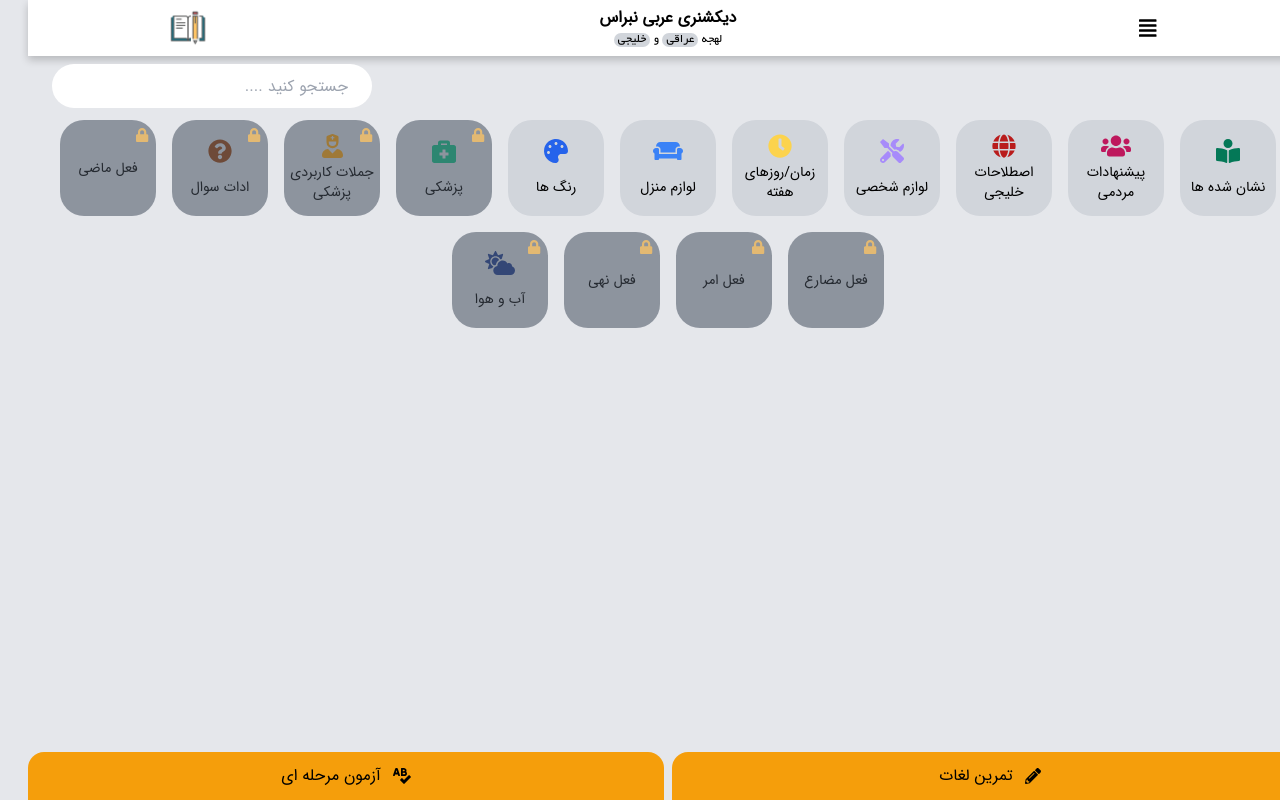
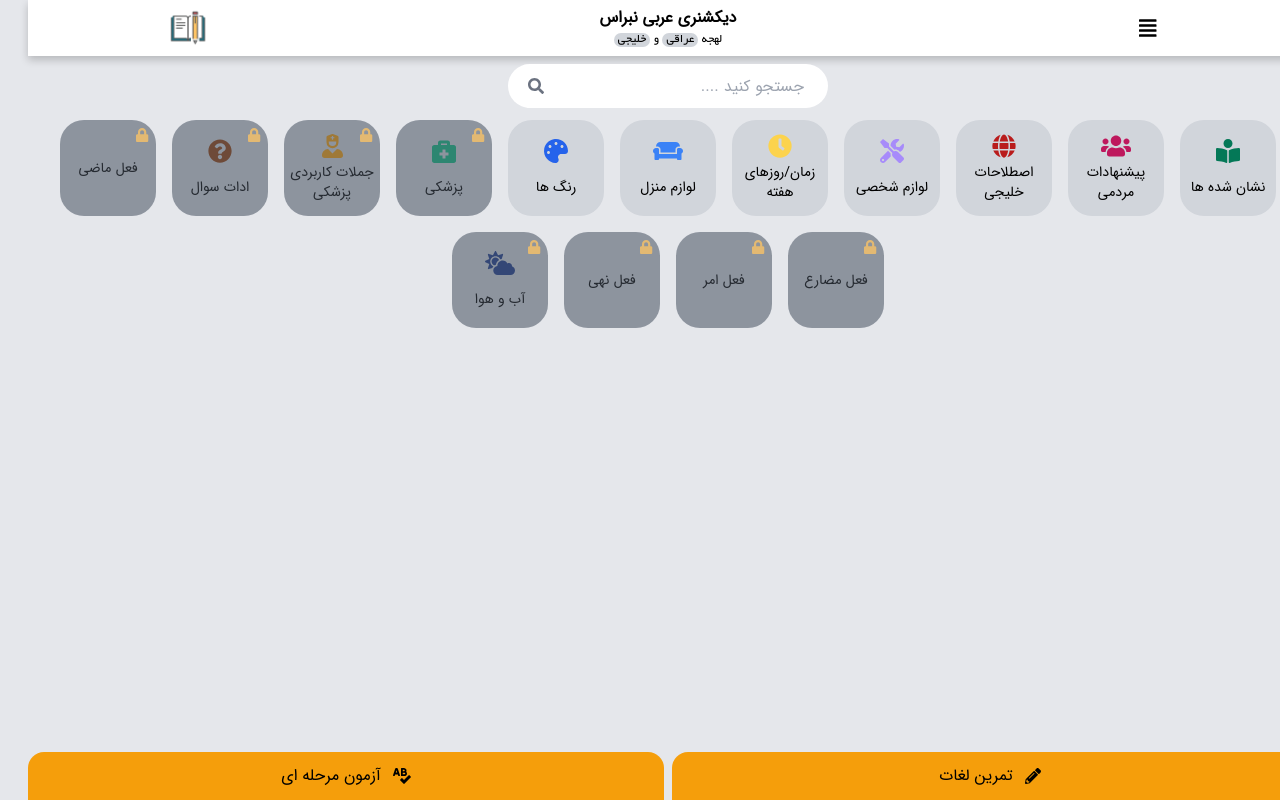
Before and after one commit to mohsenzamo/dictionary, a Vue app: page / in a window 1280 px wide. Built offline with nearby package versions, Linux system fonts and the light colour scheme.

Commit message:
fixed some style

```diff
--- a/src/views/Home.vue
+++ b/src/views/Home.vue
@@ -62,13 +62,7 @@ const words = [
     </modal>
   </transition>
   <div class="h-full pt-16">
-    <div class="h-11 flex fixed top-16 z-10 left-6 justify-items-center">
-      <span
-        class="z-10 h-full leading-snug font-normal text-center text-gray-500 absolute bg-transparent rounded text-base items-center justify-center w-8 left-4 pr-3 py-3"
-        @click="submit"
-      >
-        <fa icon="search" />
-      </span>
+    <div class="h-11 flex fixed top-16 z-10  w-screen justify-center">
       <input
         v-model="searchQuery"
         type="text"
@@ -76,6 +70,12 @@ const words = [
         class="h-full rounded-r-full rounded-l-full pr-6 focus:outline-none focus:ring-4 ring-yellow-500 ring-opacity-50 font-IRANSans w-80 z-20"
         @keyup.enter="submit"
       >
+      <span
+        class="z-30 h-full leading-snug font-normal text-center text-gray-500 rounded text-base flex items-center  justify-start w-12 pr-3 py-3 -mr-12"
+        @click="submit"
+      >
+        <fa icon="search" />
+      </span>
     </div>
     <!-- ------------------------------------- searchedWords ---------------------------------------------->
     <div
@@ -358,7 +358,4 @@ const words = [
   </div>
 </template>
 <style>
-input:focus + #button {
-  @apply border-t-4 border-l-4 border-b-4 border-yellow-500 border-opacity-50
-}
 </style>
--- a/src/views/Login.vue
+++ b/src/views/Login.vue
@@ -21,7 +21,7 @@ const formValue = ref(true)
             <input
               type="text"
               required
-              class="block w-full border-b-2 border-solid border-black focus:outline-none"
+              class="block w-full border-b-2 border-solid border-black focus:outline-none border-opacity-60"
             >
             <label class="text-yellow-600 absolute pointer-events-none right-1 -top-2 transition-all text-lg opacity-60 font-IRANSans">نام کاربری</label>
             <span class="focus-border" />
@@ -30,7 +30,7 @@ const formValue = ref(true)
             <input
               type="text"
               required
-              class="block w-full border-b-2 border-solid border-black focus:outline-none"
+              class="block w-full border-b-2 border-solid border-black focus:outline-none  border-opacity-60"
             >
             <label class="text-yellow-600 absolute pointer-events-none right-1 -top-2 transition-all text-lg opacity-60 font-IRANSans">ایمیل</label>
             <span class="focus-border" />
@@ -39,7 +39,7 @@ const formValue = ref(true)
             <input
               type="text"
               required
-              class="block w-full border-b-2 border-solid border-black focus:outline-none"
+              class="block w-full border-b-2 border-solid border-black focus:outline-none  border-opacity-60"
             >
             <label class="text-yellow-600 absolute pointer-events-none right-1 -top-2 transition-all text-lg opacity-60 font-IRANSans">پسورد</label>
             <span class="focus-border" />
@@ -73,7 +73,7 @@ const formValue = ref(true)
             <input
               type="text"
               required
-              class="block w-full border-b-2 border-solid border-black focus:outline-none"
+              class="block w-full border-b-2 border-solid border-black focus:outline-none  border-opacity-60"
             >
             <label class="text-yellow-600 absolute pointer-events-none right-1 -top-2 transition-all text-lg opacity-60 font-IRANSans">نام کاربری</label>
             <span class="focus-border" />
@@ -82,7 +82,7 @@ const formValue = ref(true)
             <input
               type="text"
               required
-              class="block w-full border-b-2 border-solid border-black focus:outline-none"
+              class="block w-full border-b-2 border-solid border-black focus:outline-none  border-opacity-60"
             >
             <label class="text-yellow-600 absolute pointer-events-none right-1 -top-2 transition-all text-lg opacity-60 font-IRANSans">پسورد</label>
             <span class="focus-border" />
```
